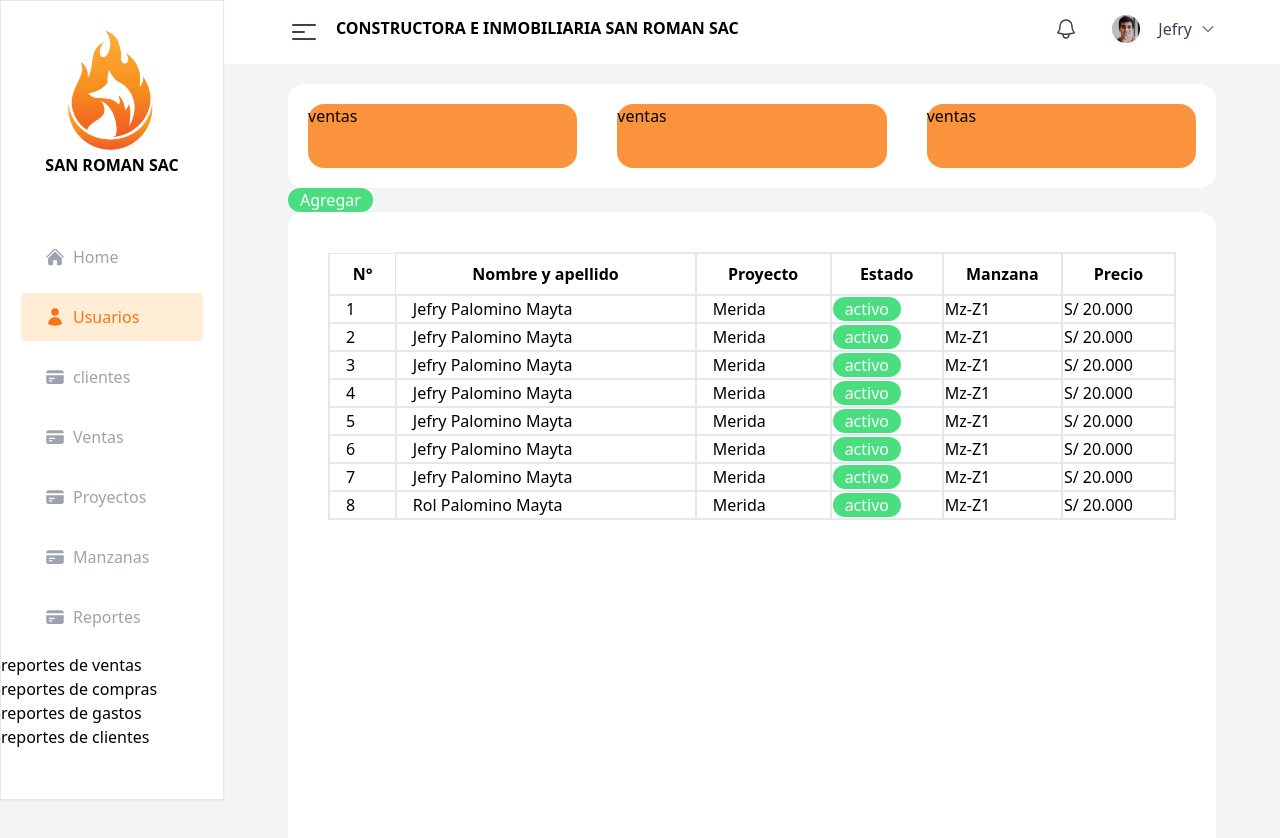
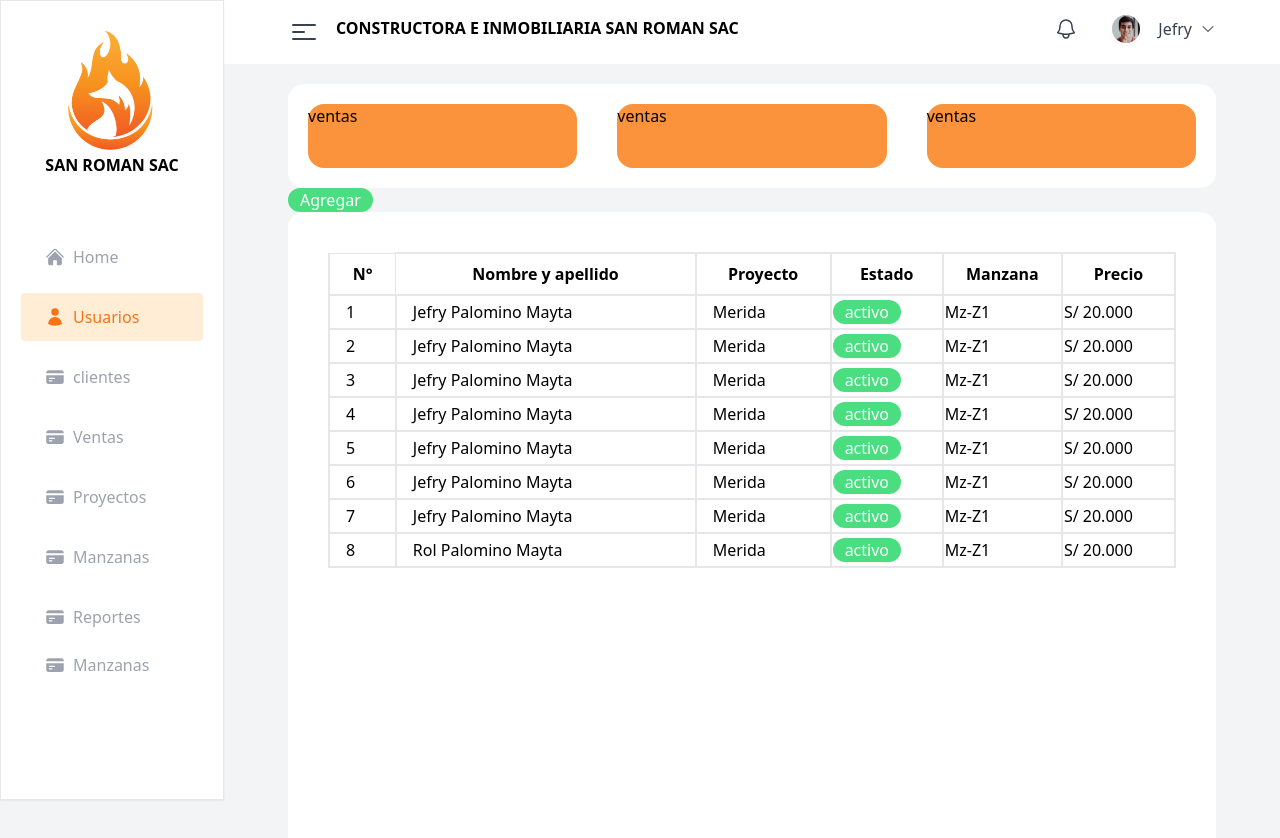
Before and after one commit to jefrydep/san_roman_app_front, a Next.js app: page /usuarios in a window 1280 px wide. Shown: the top 838 px of the page. Built offline with nearby package versions, Linux system fonts and the light colour scheme.

Commit message:
ready navbar

```diff
--- a/components/SideBar.tsx
+++ b/components/SideBar.tsx
@@ -1,9 +1,10 @@
-import { forwardRef } from "react";
+import { forwardRef, useState } from "react";
 import Link from "next/link";
 import { HomeIcon, CreditCardIcon, UserIcon } from "@heroicons/react/24/solid";
 import { useRouter } from "next/router";
 
 const SideBar = forwardRef(({ showNav }: any, ref: any) => {
+  const [showMenu, setShowMenu] = useState(false);
   const router = useRouter();
 
   return (
@@ -116,10 +117,10 @@ const SideBar = forwardRef(({ showNav }: any, ref: any) => {
             </div>
           </div>
         </Link>
-        <div>
-          <Link href="/reportes">
+        <div className="grid grid-cols-1 ">
           <div
-              className={`pl-6 py-3 mx-5 rounded text-center cursor-pointer mb-3 flex items-center transition-colors ${
+            onClick={() => setShowMenu(!showMenu)}
+            className={`pl-6 py-3 mx-5 rounded text-center cursor-pointer  flex items-center transition-colors ${
               router.pathname == "/reportes"
                 ? "bg-orange-100 text-orange-500"
                 : "text-gray-400 hover:bg-orange-100 hover:text-orange-500"
@@ -132,14 +133,34 @@ const SideBar = forwardRef(({ showNav }: any, ref: any) => {
               <p>Reportes</p>
             </div>
           </div>
+
+          {showMenu && (
+            <div className="grid  py-1 pr-4 mx-5 justify-end rounded">
+              <Link href="/reportes">
+                <div>de ventas</div>
               </Link>
-          <div className="grid">
-            <div>reportes de ventas</div>
-            <div>reportes de compras</div>
-            <div>reportes de gastos</div>
-            <div>reportes de clientes</div>
+              <div>de compras</div>
+              <div>de gastos</div>
+              <div>de clientes</div>
+            </div>
+          )}
+        </div>
+        <Link href="/manzana">
+          <div
+            className={`pl-6 py-3 mx-5 rounded text-center cursor-pointer mb-3 flex items-center transition-colors ${
+              router.pathname == "/manzana"
+                ? "bg-orange-100 text-orange-500"
+                : "text-gray-400 hover:bg-orange-100 hover:text-orange-500"
+            }`}
+          >
+            <div className="mr-2">
+              <CreditCardIcon className="h-5 w-5" />
+            </div>
+            <div>
+              <p>Manzanas</p>
             </div>
           </div>
+        </Link>
       </div>
     </div>
   );
```
Lines whose indentation alone changed are shown as unchanged.
